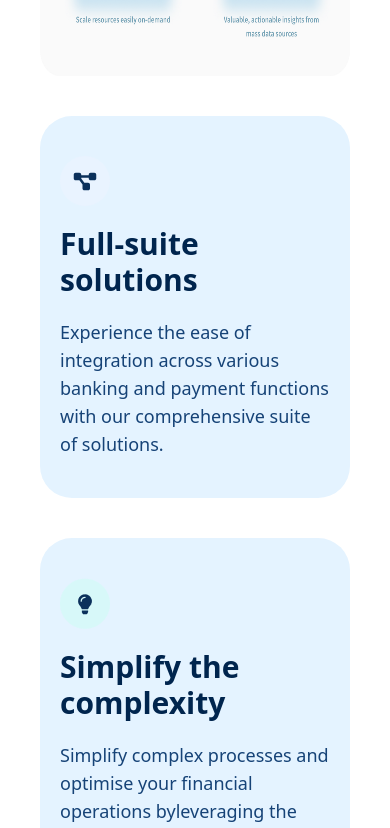
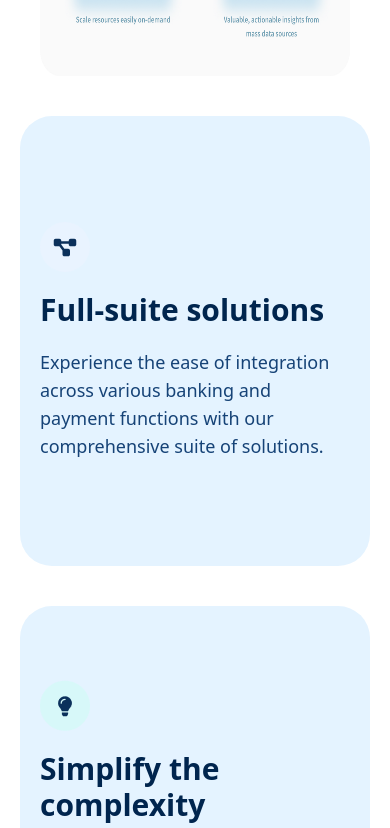
Before and after one commit to MUHAMMADSabbirHossain/Edistys-dev, a React (Vite) app in the folder Edistys Dev Client/: page / in a window 390 px wide. Shown: the part 1616-2444 px from the top of the page. Built offline with nearby package versions, Linux system fonts and the light colour scheme.

Commit message:
fixed: Update Philosophy component layout for improved responsiveness and card dimensions

```diff
--- a/Edistys Dev Client/src/components/Philosophy.jsx
+++ b/Edistys Dev Client/src/components/Philosophy.jsx
@@ -45,9 +45,9 @@ const Philosophy = () => {
                         alt="Philosophy img"
                     />
                 </div>
-                <section className="grid grid-cols-1 md:grid-cols-2 xl:grid-cols-3 gap-10 mt-10">
+                <section className="flex flex-col md:flex-row flex-wrap gap-10 mt-10 justify-center">
                     {/* cards */}
-                    {philosophyContents.map((content, index) => (<div key={index} className="bg-[#e4f3ff] max-w-[350px] px-5 py-10 flex items-start justify-center flex-col rounded-4xl space-y-5">
+                    {philosophyContents.map((content, index) => (<div key={index} className="bg-[#e4f3ff] w-[350px] h-[450px] px-5 py-10 flex items-start justify-center flex-col rounded-4xl space-y-5">
                         <img className=" object-contain " src={content?.image} alt="Finance" />
 
                         <h1 className="text-3xl font-bold text-[#00254e]">{content?.heading}</h1>
```
